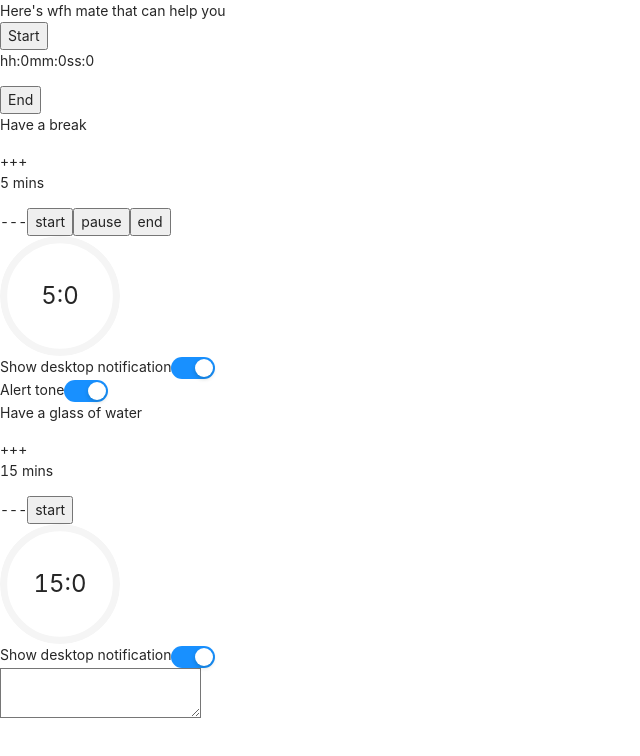
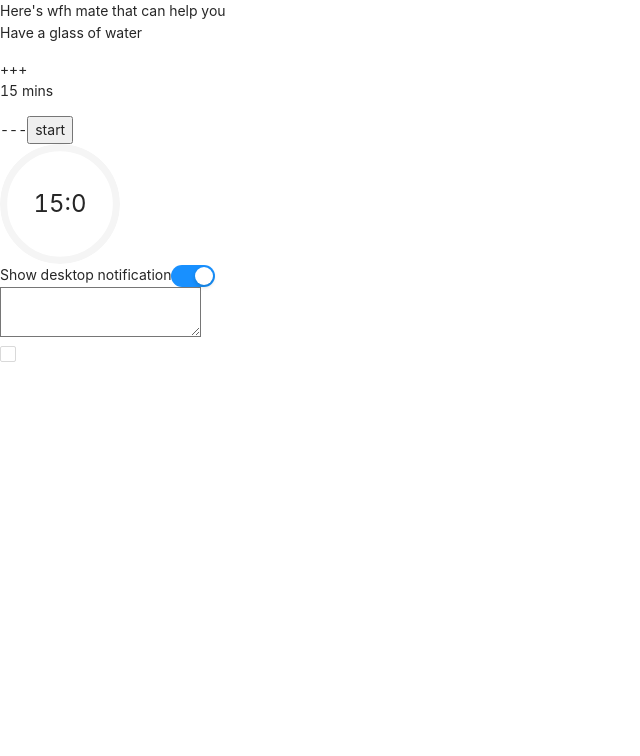
Before and after one commit to karthick3018/wfh-mate, a React (Create React App) app: page / in a window 1280 px wide. Shown: the top 756 px of the page, without its empty margins (0-640 px from the left). Built offline with nearby package versions, Linux system fonts and the light colour scheme.

Commit message:
todolist added

```diff
--- a/src/App.js
+++ b/src/App.js
@@ -9,8 +9,6 @@ const App=()=> {
   return (
      <div>
        Here's wfh mate that can help you
-       <WorkTimer/>
-       <BreakTimer/>
        <WaterBreakTimer/>
        <Note/>
      </div>
--- a/src/components/note/index.js
+++ b/src/components/note/index.js
@@ -1,5 +1,6 @@
 import React from 'react';
 import TextArea from '../../uiElements/textArea';
+import TodoElement from '../../uiElements/todo';
 
 const Note = () => {
   return (
@@ -7,6 +8,7 @@ const Note = () => {
       <TextArea
 
       />
+      <TodoElement/>
     </div>
   )
 }
--- /dev/null
+++ b/src/uiElements/todo.js
@@ -0,0 +1,41 @@
+import React,{useState} from 'react';
+import { Checkbox } from 'antd';
+
+const initialData = [{id:0,completed:false,todoText:''}];
+
+const TodoElement = () => {
+  const [todoValues,setTodoValues] = useState(()=>initialData);
+
+  const handleKeyPress = (e) => {
+    if(e.key==='Enter'){
+      e.preventDefault()
+      let newTodoElement = {id:todoValues.length,completed:false,todoText:''}
+      setTodoValues([
+        ...todoValues,
+        newTodoElement
+      ])
+    }
+  }
+
+  const handleCheckBoxChange = (index) => {
+    let updatedValue = [...todoValues];
+    todoValues[index].completed = !todoValues[index].completed
+    setTodoValues(updatedValue);
+  }
+
+  return (
+    <div>
+      {todoValues?.map((eachTodoItems,i)=>{
+        return(
+         <div key={eachTodoItems?.id}>
+          <Checkbox onChange={()=>handleCheckBoxChange(i)} checked={eachTodoItems?.completed} />
+          <div contentEditable="true" onKeyPress={handleKeyPress}/>
+         </div>
+        )
+      })}
+
+    </div>
+  )
+}
+
+export default TodoElement;
```
